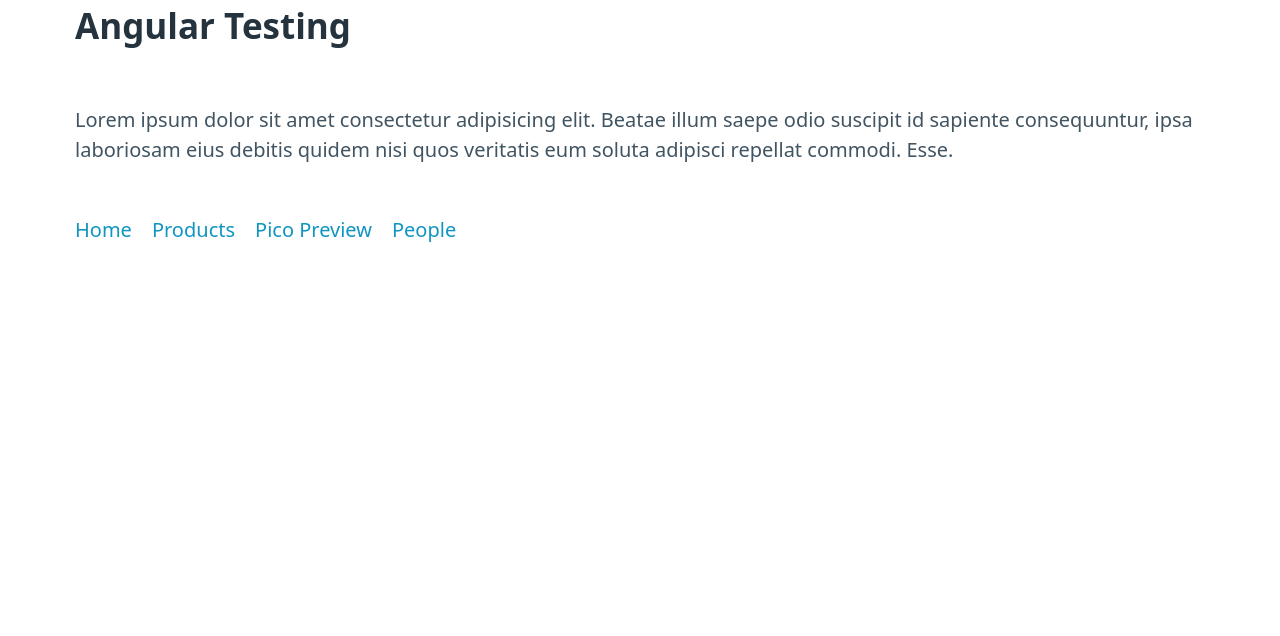
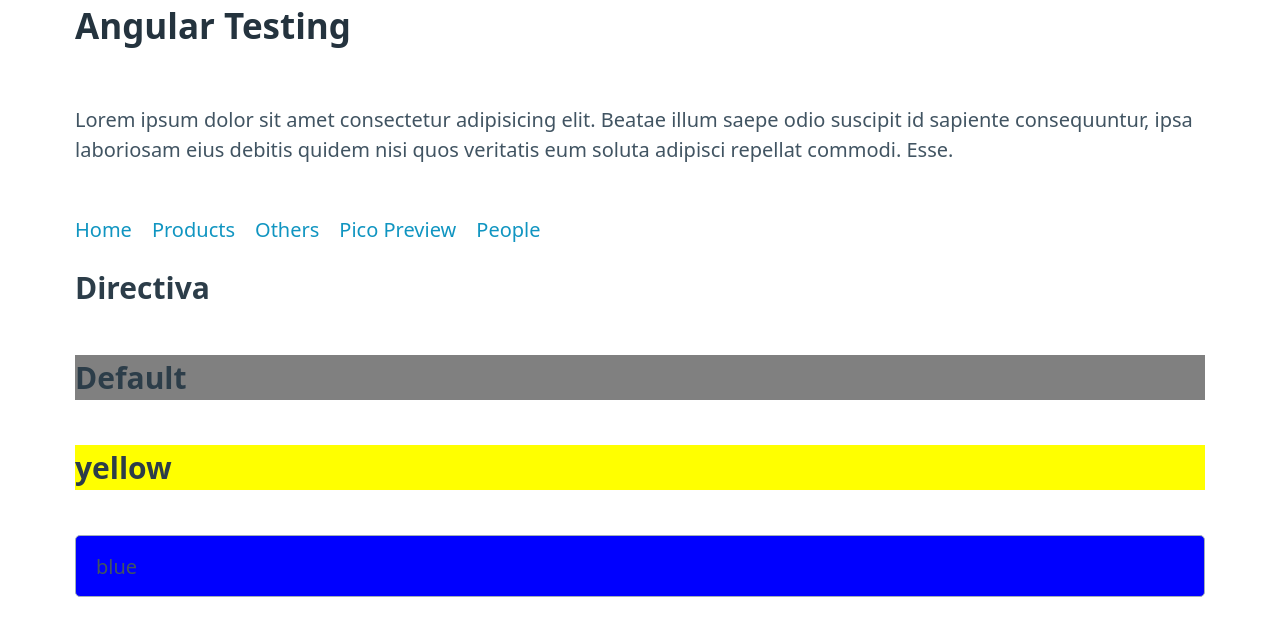
Before and after one commit to Jesus-Rojas/app-testing, an Angular app: page /others in a window 1280 px wide. Before the commit this address led to /. Shown: the top 636 px of the page. Built offline with nearby package versions, Linux system fonts and the light colour scheme.

Commit message:
feat: add directive highligth :sparkles:

```diff
--- a/src/app/app-routing.module.ts
+++ b/src/app/app-routing.module.ts
@@ -1,7 +1,7 @@
 import { NgModule } from '@angular/core';
 import { RouterModule, Routes } from '@angular/router';
+import { OthersComponent } from './components/others/others.component';
 import { PeopleComponent } from './components/people/people.component';
-import { PersonComponent } from './components/person/person.component';
 import { PicoPreviewComponent } from './components/pico-preview/pico-preview.component';
 import { ProductsComponent } from './components/products/products.component';
 
@@ -18,6 +18,10 @@
     path: 'people',
     component: PeopleComponent
   },
+  {
+    path: 'others',
+    component: OthersComponent
+  },
 ];
 
 @NgModule({
--- a/src/app/app.component.html
+++ b/src/app/app.component.html
@@ -5,6 +5,7 @@
     <ul>
       <li><a href="/">Home</a></li>
       <li><a routerLink="/products">Products</a></li>
+      <li><a routerLink="/others">Others</a></li>
       <li><a routerLink="/pico-preview">Pico Preview</a></li>
       <li><a routerLink="/people">People</a></li>
     </ul>
--- /dev/null
+++ b/src/app/components/others/others.component.html
@@ -0,0 +1,6 @@
+<section class="container">
+  <h3>Directiva</h3>
+  <h3 highligth>Default</h3>
+  <h3 highligth="yellow">yellow</h3>
+  <input type="text" [(ngModel)]="color" [highligth]="color">
+</section>
--- /dev/null
+++ b/src/app/components/others/others.component.ts
@@ -0,0 +1,10 @@
+import { Component } from '@angular/core';
+
+@Component({
+  selector: 'app-others',
+  templateUrl: './others.component.html',
+  styleUrls: ['./others.component.scss']
+})
+export class OthersComponent {
+  color = 'blue';
+}
--- /dev/null
+++ b/src/app/directives/highligth.directive.ts
@@ -0,0 +1,20 @@
+import { Directive, ElementRef, Input, OnChanges } from '@angular/core';
+
+@Directive({
+  selector: '[highligth]'
+})
+export class HighligthDirective implements OnChanges {
+  defaultColor = 'gray';
+  @Input('highligth') bgColor = '';
+
+  constructor (
+    private elementRef: ElementRef
+  ) {
+    (this.elementRef.nativeElement as HTMLElement).style.backgroundColor = this.defaultColor;
+  }
+
+  ngOnChanges(): void {
+    (this.elementRef.nativeElement as HTMLElement).style.backgroundColor =
+      this.bgColor || this.defaultColor;
+  }
+}
```
Also changed, not shown: src/app/app.module.ts (+8 -3 lines), src/app/components/others/others.component.scss (added), 2 other files (tests, documents, lock files or other folders).
